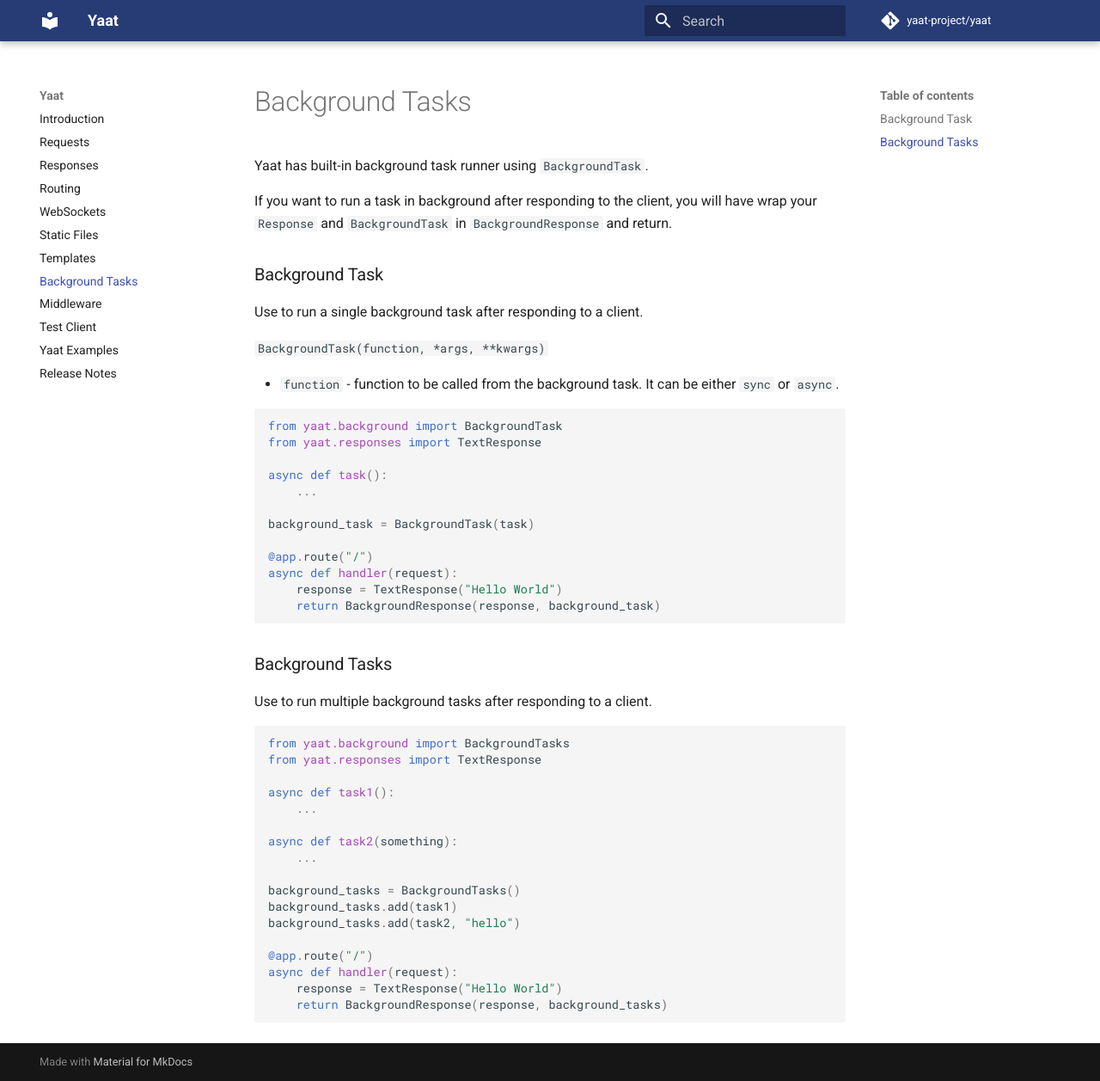
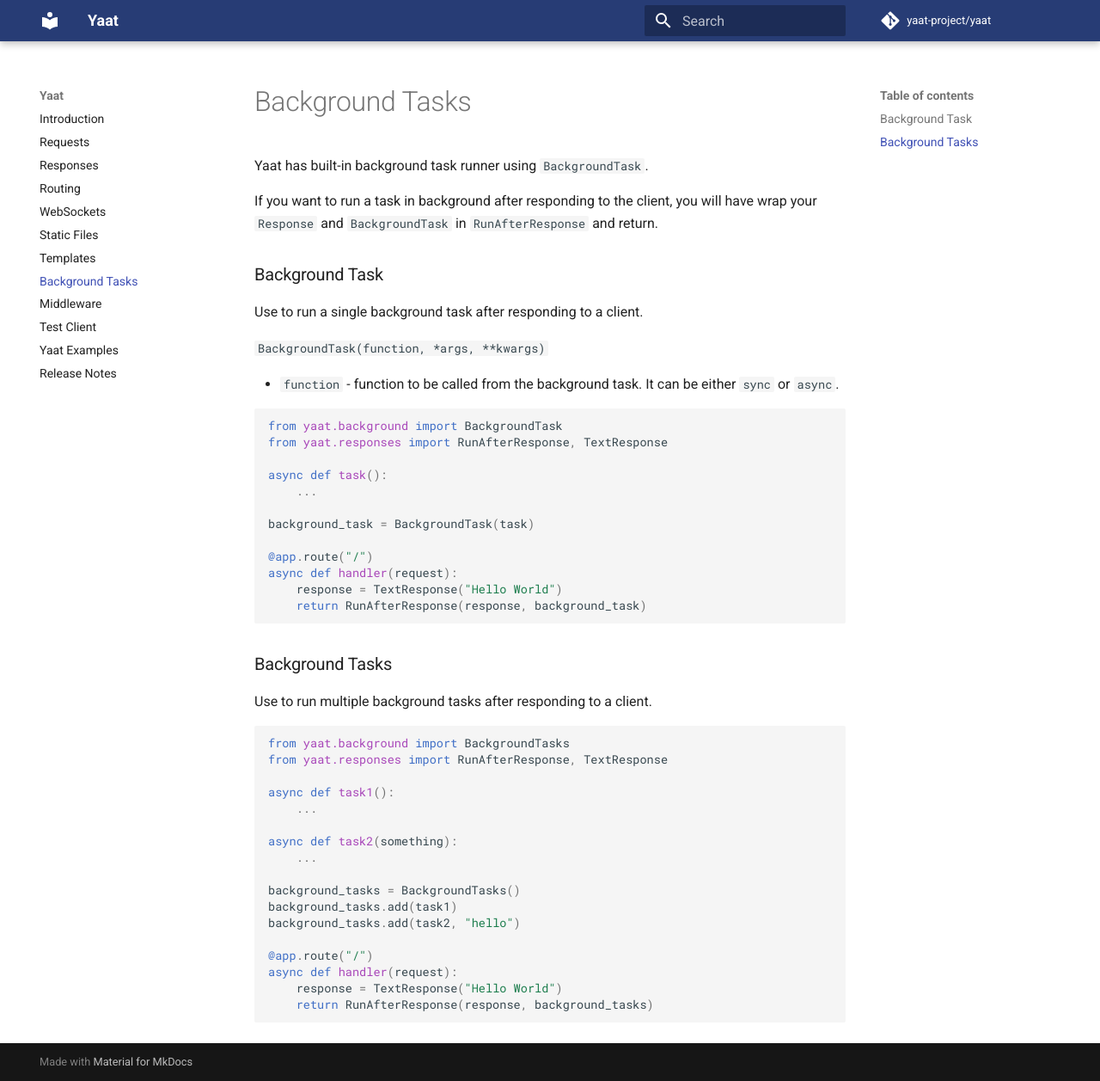
Before and after one commit to yaat-project/yaat, an MkDocs documentation site: the page built from docs/backgroundtasks.md, in a window 1280 px wide and 1257 px high. Shown: the whole window at 86% size. Built offline with MkDocs 1.6.1 and Material for MkDocs 9.7.7, drawn with Linux system fonts in a browser that asks for light colours; comment, search, counter and statistics services are not loaded.

Commit message:
Renamed BackgroundResponse to RunAfterResponse

````diff
--- a/docs/backgroundtasks.md
+++ b/docs/backgroundtasks.md
@@ -3,7 +3,7 @@
 Yaat has built-in background task runner using `BackgroundTask`.
 
 If you want to run a task in background after responding to the client, you will have wrap your `Response`
-and `BackgroundTask` in `BackgroundResponse` and return.
+and `BackgroundTask` in `RunAfterResponse` and return.
 
 ### Background Task
 
@@ -15,7 +15,7 @@
 
 ```python
 from yaat.background import BackgroundTask
-from yaat.responses import TextResponse
+from yaat.responses import RunAfterResponse, TextResponse
 
 async def task():
     ...
@@ -25,7 +25,7 @@
 @app.route("/")
 async def handler(request):
     response = TextResponse("Hello World")
-    return BackgroundResponse(response, background_task)
+    return RunAfterResponse(response, background_task)
 ```
 
 ### Background Tasks
@@ -34,7 +34,7 @@
 
 ```python
 from yaat.background import BackgroundTasks
-from yaat.responses import TextResponse
+from yaat.responses import RunAfterResponse, TextResponse
 
 async def task1():
     ...
@@ -49,5 +49,5 @@
 @app.route("/")
 async def handler(request):
     response = TextResponse("Hello World")
-    return BackgroundResponse(response, background_tasks)
+    return RunAfterResponse(response, background_tasks)
 ```
````
Also changed, not shown: 1 other file.
